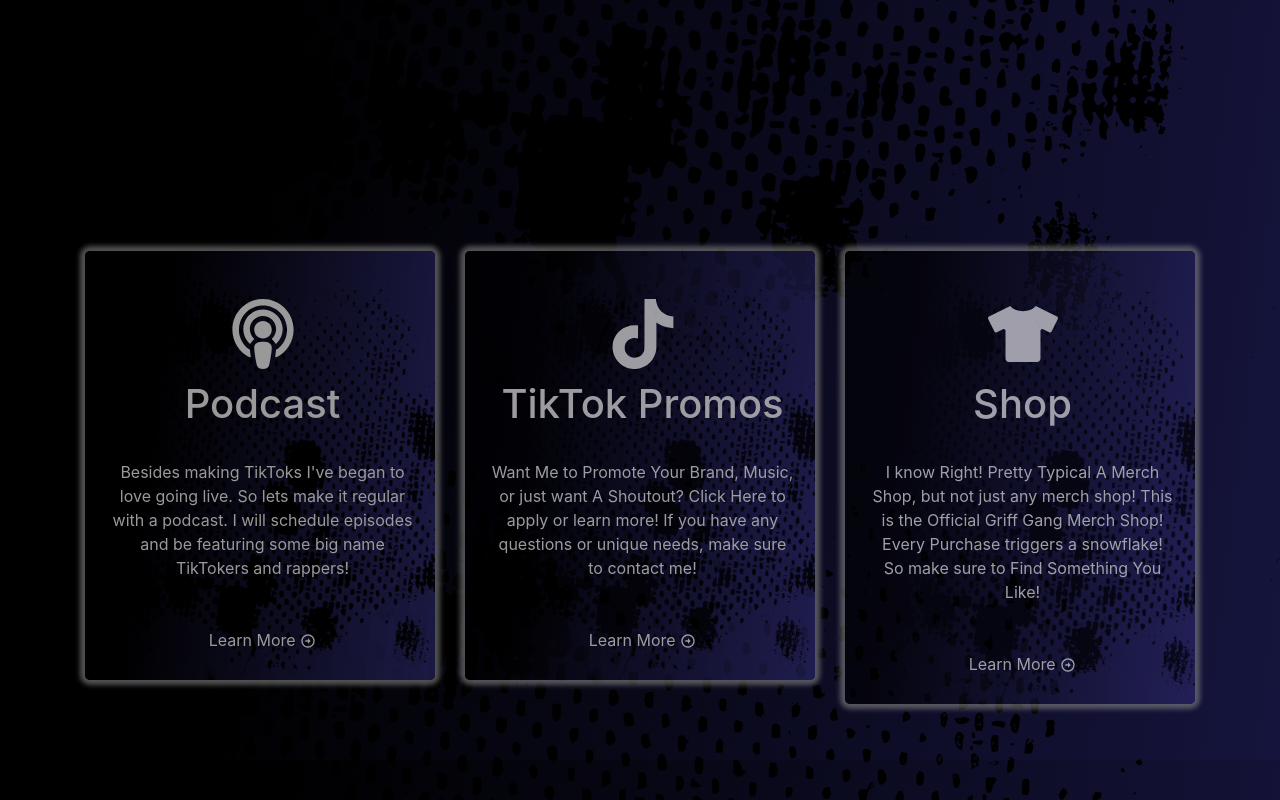
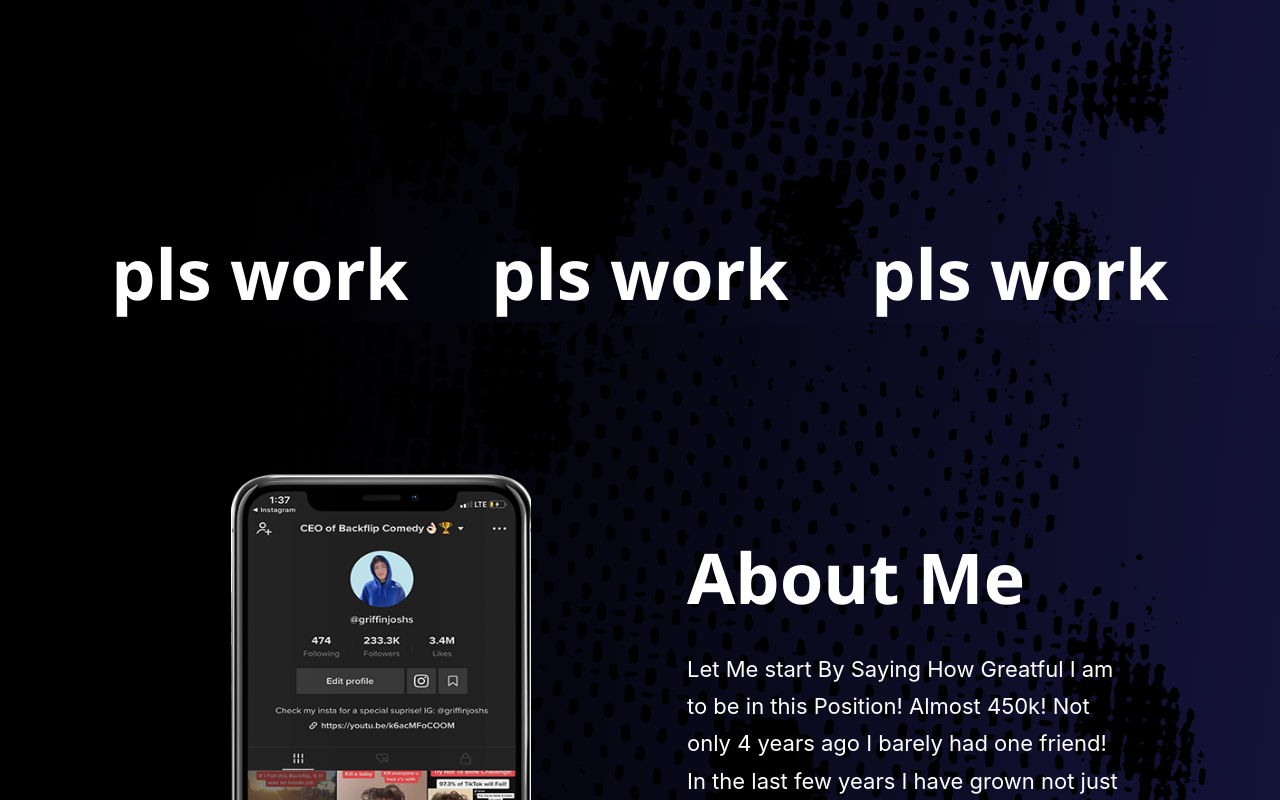
Before and after one commit to griffinjoshs/Portfolio-Tiktok-griffinjoshs, a React (Create React App) app in the folder client/: page /about in a window 1280 px wide. Shown: the part 840-1640 px from the top of the page. Built offline with nearby package versions, Linux system fonts and the light colour scheme; no server answers.

Commit message:
pls work

```diff
--- a/client/src/components/CardSection/CardSection.css
+++ b/client/src/components/CardSection/CardSection.css
@@ -1,18 +1,3 @@
-.boxSection {
-    padding-top: 50px;
-    /* padding-bottom: 20px; */
-    position: relative;
-    width: 100%;
-    color: #555c63;
-    background: rgb(19, 17, 59);
-    background: url('../../images/grunge.png'), linear-gradient(277deg, rgba(21,20,60,1) 0%, rgba(0,0,0,1) 80%);
-    /* Create the parallax scrolling effect */
-    background-attachment: fixed;
-    background-position: center;
-    background-repeat: no-repeat;
-    background-size: cover;
-}
-
 .space {
     padding-top: 100px;
 }
--- a/client/src/components/CardSection/CardSection.js
+++ b/client/src/components/CardSection/CardSection.js
@@ -10,13 +10,7 @@
 
 function CardSection() {
   return (
-        <section>
-            <br></br>
-            <br></br>
-            <br></br>
-            <br></br>
-            <br></br>
-            <Container>
+            <Container className='space'>
                 <Row>
                 {CardContent.map((card, i) => (
                     <Col md={12} lg={4} key={card.id}>
@@ -31,11 +25,6 @@
                 ))}
                 </Row>
             </Container>
-            <br></br>
-            <br></br>
-            <br></br>
-            <br></br>
-        </section>
   );
 }
 
--- a/client/src/components/CardSection/Cards.css
+++ b/client/src/components/CardSection/Cards.css
@@ -19,6 +19,7 @@
   box-shadow: 0 0 5px 5px #888;
   color: white;
   text-decoration: none;
+  z-index: 10;
 }
 
 .cardBox:hover {
--- a/client/src/components/CardSection/Cards.js
+++ b/client/src/components/CardSection/Cards.js
@@ -6,23 +6,22 @@
 const Card = (props) => {
     const { Icon, Link, Header, Paragraph, ButtonText } = props
   return (
-    <div className='cardContainer'>
-      <div className="cardBox">
-        <br></br>
-        <i className="boxIcon">{Icon}</i>
-        <br></br>
-        <h3 className="boxHeader">{Header}</h3>
-        <br></br>
-        <p>{Paragraph}</p>
-        <br></br>
-        <a href={Link}>
-        <Button className="cardBtn">
-          {ButtonText} <BiRightArrowCircle />{" "}
-        </Button>{" "}
-        </a>
-        <br></br>
-      </div>
-    </div>
+      // <div className="cardBox">
+      //   <br></br>
+      //   <i className="boxIcon">{Icon}</i>
+      //   <br></br>
+      //   <h3 className="boxHeader">{Header}</h3>
+      //   <br></br>
+      //   <p>{Paragraph}</p>
+      //   <br></br>
+      //   <a href={Link}>
+      //   <Button className="cardBtn">
+      //     {ButtonText} <BiRightArrowCircle />{" "}
+      //   </Button>{" "}
+      //   </a>
+      //   <br></br>
+      // </div>
+      <h1 style={{color: 'white'}}>pls work</h1>
   );
 };
 
```
